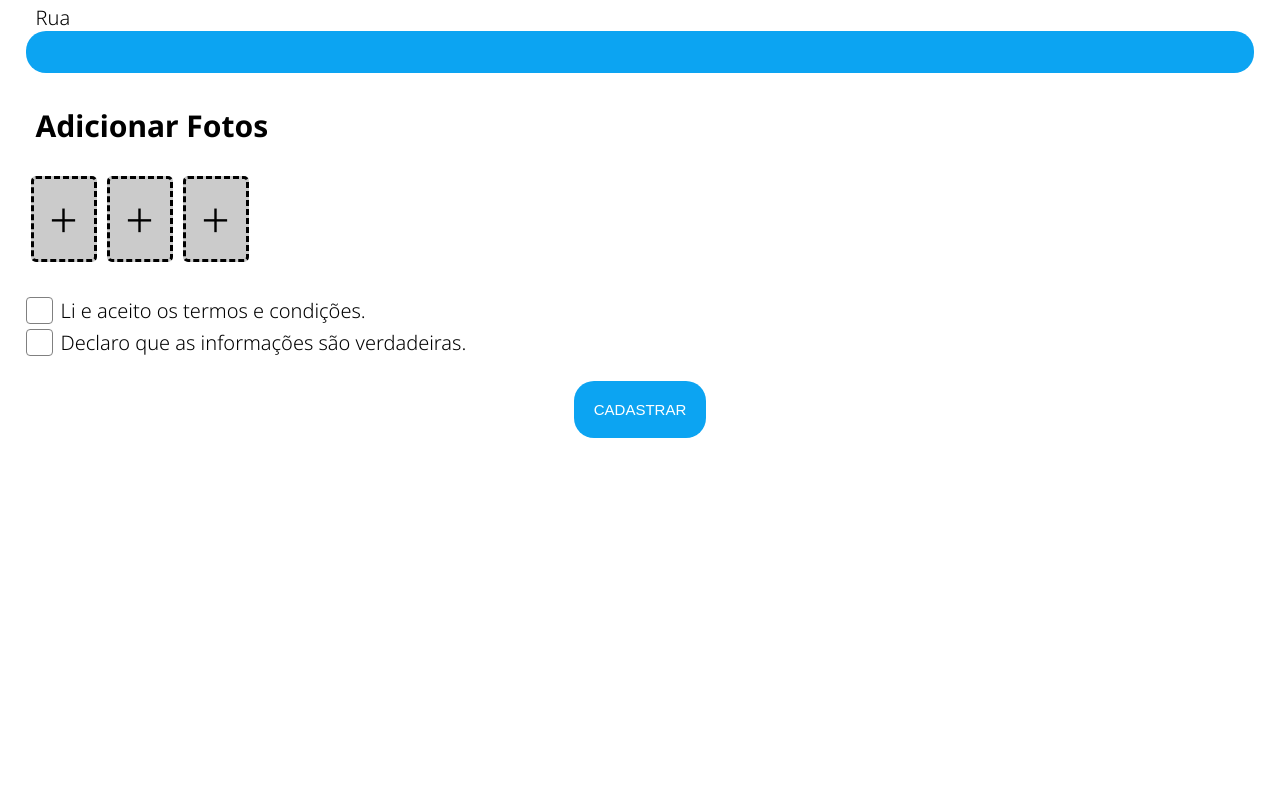
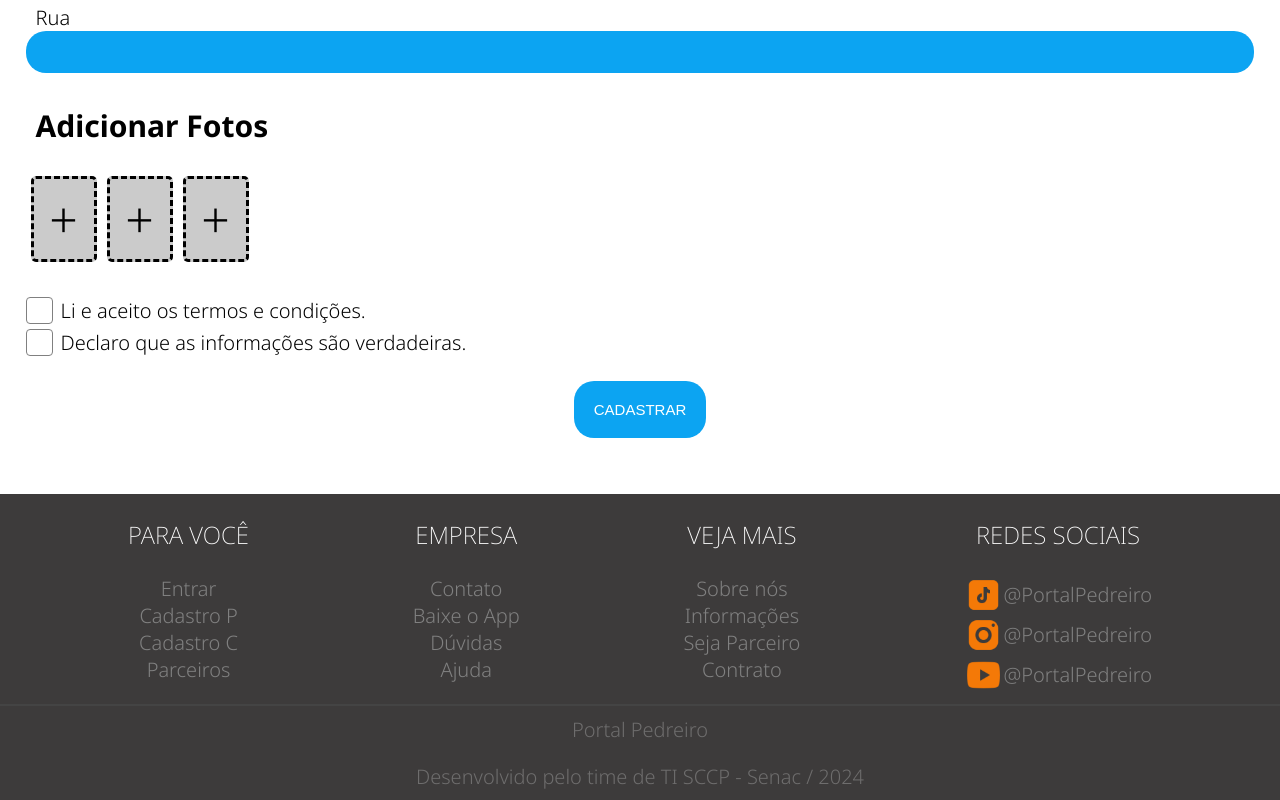
Before and after one commit to ArthurAGomes/P.I, a plain HTML site: page contratoc.html in a window 1280 px wide. Shown: the part 953-1753 px from the top of the page. Before the commit the page ends 1447 px from the top, so only its background shows below. Drawn offline with Linux system fonts and the light colour scheme.

Commit message:
add link footer

```diff
--- a/contratoc.html
+++ b/contratoc.html
@@ -128,7 +128,76 @@
 
     </main>
 
-    <footer></footer>
+    <footer class="rodape">
+        <div class="conteudo-geral-footer">
+            <div class="rodape-conteudo">
+                <div class="menu-rodape">
+                    <ul>
+                        <h3 class="titulos-rodape accordion">Para você</h3>
+                        <div class="panel">
+                            <li><a href="#">Entrar</a></li>
+                            <li><a href="#">Cadastro P</a></li>
+                            <li><a href="#">Cadastro C</a></li>
+                            <li><a href="#">Parceiros</a></li>
+                        </div>
+                    </ul>
+                    <hr>
+                </div>
+                <div class="menu-rodape">
+                    <ul>
+                        <h3 class="titulos-rodape accordion">Empresa</h3>
+                        <div class="panel">
+                            <li><a href="contato.html">Contato</a></li>
+                            <li><a href="#">Baixe o App</a></li>
+                            <li><a href="duvidas.html">Dúvidas</a></li>
+                            <li><a href="Ajuda.html">Ajuda</a></li>
+                        </div>
+                    </ul>
+                    <hr>
+                </div>
+                <div class="menu-rodape">
+                    <ul>
+                        <h3 class="titulos-rodape accordion">Veja mais</h3>
+                        <div class="panel">
+                            <li><a href="#">Sobre nós</a></li>
+                            <li><a href="duvidas.html">Informações</a></li>
+                            <li><a href="seja-parceiro.html">Seja Parceiro</a></li>
+                            <li><a href="contratos.html">Contrato</a></li>
+                        </div>
+                    </ul>
+                    <hr>
+                </div>
+                <div id="redes-posicao" class="menu-rodape">
+                    <ul class="redes">
+                        <h3 class="titulos-rodape" id="redes-sociais">Redes sociais</h3>
+                        <li class="redes-icones">
+                            <a href="#"><img src="img/tiktok.png" alt="">
+                            <div>@PortalPedreiro</div>
+                            </a>
+
+                        </li>
+                        <li class="redes-icones">
+                            <a href="#"><img src="img/instagram-icon.png" alt="">
+                            <div>@PortalPedreiro</div>
+                            </a>
+                        </li>
+                        <li class="redes-icones">
+                            <a href="#"><img src="img/youtube-icon.png" alt="">
+                                <div>@PortalPedreiro</div>
+                            </a>
+                        </li>
+                    </ul>
+                </div>
+            </div>
+        </div>
+
+        <div class="assinatura">
+            <p id="logo-footer">Portal Pedreiro</p>
+            <p id="credito">Desenvolvido pelo time de TI SCCP - Senac / 2024</p>
+        </div>
+    </footer>
+    <script src="js/interacoes.js"></script>
+
 </body>
 
 </html>
```
Also changed, not shown: Ajuda.html (+1 -1 lines), area-contratante.html (+1 -1 lines), area-pedreiro.html (+1 -1 lines), baixe-app.html (+1 -1 lines), contato.html (+1 -2 lines), contratante.html (+1 -1 lines), contratos.html (+2 -1 lines), duvidas.html (+2 -1 lines), index.html (+1 -1 lines), login.html (+1 -1 lines).
